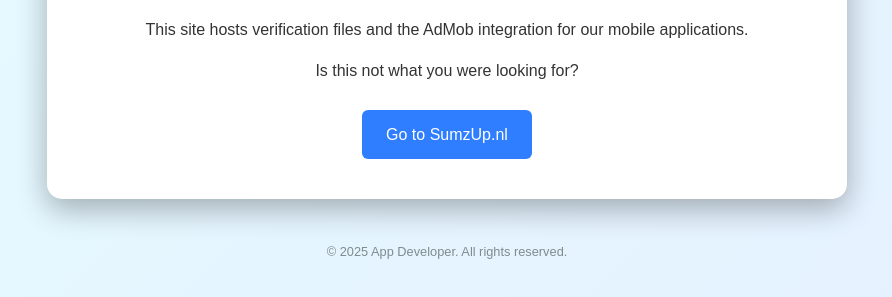
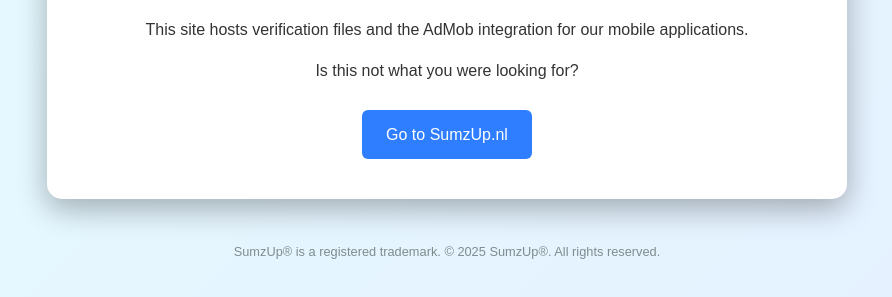
Before and after one commit to SumzUp-com/SumzUp, a plain HTML site: page index.html in a window 1280 px wide. Shown: the part 381-678 px from the top of the page, without its empty margins (193-1085 px from the left). Drawn offline with Linux system fonts and the light colour scheme.

Commit message:
feat: copyright details

```diff
--- a/index.html
+++ b/index.html
@@ -160,7 +160,7 @@
     </div>
 
     <footer>
-        <p>© 2025 App Developer. All rights reserved.</p>
+        <p>SumzUp® is a registered trademark. © 2025 SumzUp®. All rights reserved.</p>
     </footer>
 
     <script>
```
